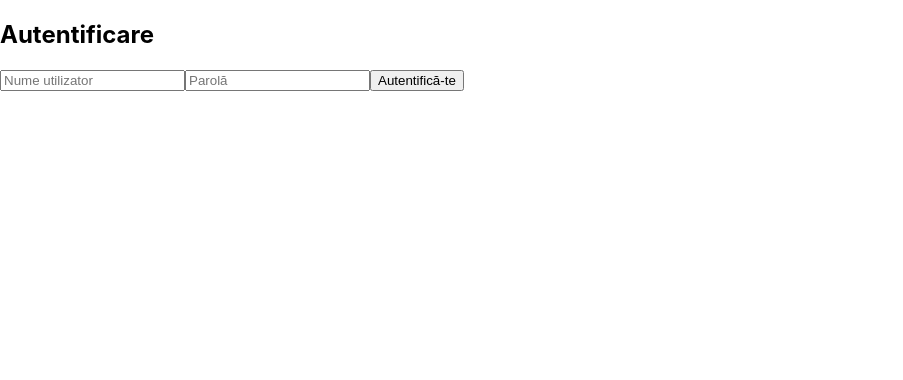
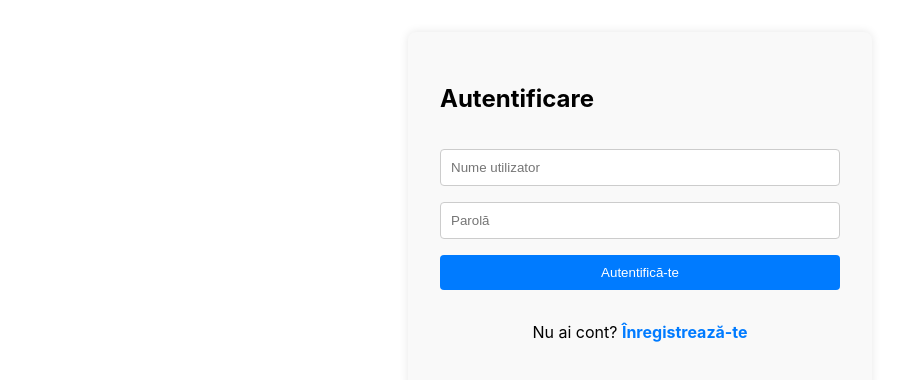
Before and after one commit to RuxandraSebes/Forum-App, a React (Create React App) app: page /login in a window 1280 px wide. Shown: the top 380 px of the page, without its empty margins (0-903 px from the left). Built offline with nearby package versions, Linux system fonts and the light colour scheme.

Commit message:
login si register stilizate + un user poate adauga intrebari doar daca e logat

```diff
--- a/src/pages/Home.jsx
+++ b/src/pages/Home.jsx
@@ -89,8 +89,12 @@ export default function Home() {
           </div>
         )}
         </div>
-      <h2>Adaugă o întrebare</h2>
-      <QuestionForm onAddQuestion={addQuestion} currentUser={currentUser} />
+        <h2>Adaugă o întrebare</h2>
+{currentUser ? (
+  <QuestionForm onAddQuestion={addQuestion} currentUser={currentUser} />
+) : (
+  <p>Trebuie să fii <Link to="/login">autentificat</Link> pentru a adăuga întrebări.</p>
+)}
 
       <h2>Lista întrebărilor</h2>
 
--- a/src/pages/Login.jsx
+++ b/src/pages/Login.jsx
@@ -1,10 +1,12 @@
 import { useState } from "react";
 import { loadFromStorage, saveToStorage } from "../utils/LocalStorage";
-import { useNavigate } from "react-router-dom";
+import { useNavigate, Link } from "react-router-dom";
 
 export default function Login() {
   const [username, setUsername] = useState("");
   const [password, setPassword] = useState("");
+  const [message, setMessage] = useState(null);
+  const [messageType, setMessageType] = useState("");
   const navigate = useNavigate();
 
   const handleLogin = (e) => {
@@ -15,24 +17,41 @@ export default function Login() {
     );
 
     if (!user) {
-      alert("Utilizator sau parolă greșită!");
+      setMessage("Utilizator sau parolă greșită!");
+      setMessageType("error");
       return;
     }
 
     saveToStorage("currentUser", user);
-    alert("Autentificare reușită!");
-    navigate("/");
+    setMessage("Autentificare reușită!");
+    setMessageType("success");
+    setTimeout(() => navigate("/"), 1000);
   };
 
   return (
-    <form onSubmit={handleLogin}>
+    <div style={styles.container}>
+      <form onSubmit={handleLogin} style={styles.form}>
         <h2>Autentificare</h2>
+
+        {message && (
+          <p
+            style={{
+              ...styles.message,
+              backgroundColor: messageType === "error" ? "#ffe0e0" : "#e0ffe0",
+              color: messageType === "error" ? "#cc0000" : "#006600",
+            }}
+          >
+            {message}
+          </p>
+        )}
+
         <input
           type="text"
           placeholder="Nume utilizator"
           value={username}
           onChange={(e) => setUsername(e.target.value)}
           required
+          style={styles.input}
         />
         <input
           type="password"
@@ -40,8 +59,64 @@ export default function Login() {
           value={password}
           onChange={(e) => setPassword(e.target.value)}
           required
+          style={styles.input}
         />
-      <button type="submit">Autentifică-te</button>
+        <button type="submit" style={styles.button}>Autentifică-te</button>
+
+        <p style={styles.registerText}>
+          Nu ai cont?{" "}
+          <Link to="/register" style={styles.link}>
+            Înregistrează-te
+          </Link>
+        </p>
       </form>
+    </div>
   );
 }
+
+const styles = {
+  container: {
+    display: "flex",
+    justifyContent: "center",
+    padding: "2rem",
+  },
+  form: {
+    width: "100%",
+    maxWidth: "400px",
+    display: "flex",
+    flexDirection: "column",
+    gap: "1rem",
+    backgroundColor: "#f9f9f9",
+    padding: "2rem",
+    borderRadius: "8px",
+    boxShadow: "0 0 10px rgba(0,0,0,0.1)",
+  },
+  input: {
+    padding: "10px",
+    borderRadius: "4px",
+    border: "1px solid #ccc",
+  },
+  button: {
+    padding: "10px",
+    backgroundColor: "#007bff",
+    color: "#fff",
+    border: "none",
+    borderRadius: "4px",
+    cursor: "pointer",
+  },
+  message: {
+    padding: "10px",
+    borderRadius: "4px",
+    fontWeight: "bold",
+    textAlign: "center",
+  },
+  registerText: {
+    textAlign: "center",
+    marginTop: "1rem",
+  },
+  link: {
+    color: "#007bff",
+    textDecoration: "none",
+    fontWeight: "bold",
+  },
+};
--- a/src/pages/Register.jsx
+++ b/src/pages/Register.jsx
@@ -1,10 +1,12 @@
 import { useState } from "react";
 import { loadFromStorage, saveToStorage } from "../utils/LocalStorage";
-import { useNavigate } from "react-router-dom";
+import { useNavigate, Link } from "react-router-dom";
 
 export default function Register() {
   const [username, setUsername] = useState("");
   const [password, setPassword] = useState("");
+  const [message, setMessage] = useState(null);
+  const [messageType, setMessageType] = useState("");
   const navigate = useNavigate();
 
   const handleRegister = (e) => {
@@ -12,26 +14,43 @@ export default function Register() {
     const users = loadFromStorage("users") || [];
 
     if (users.find((u) => u.username === username)) {
-      alert("Numele de utilizator există deja!");
+      setMessage("Numele de utilizator există deja!");
+      setMessageType("error");
       return;
     }
 
     const newUser = { username, password };
     users.push(newUser);
     saveToStorage("users", users);
-    alert("Înregistrare reușită!");
-    navigate("/login");
+    setMessage("Înregistrare reușită!");
+    setMessageType("success");
+    setTimeout(() => navigate("/login"), 1000);
   };
 
   return (
-    <form onSubmit={handleRegister}>
+    <div style={styles.container}>
+      <form onSubmit={handleRegister} style={styles.form}>
         <h2>Înregistrare</h2>
+
+        {message && (
+          <p
+            style={{
+              ...styles.message,
+              backgroundColor: messageType === "error" ? "#ffe0e0" : "#e0ffe0",
+              color: messageType === "error" ? "#cc0000" : "#006600",
+            }}
+          >
+            {message}
+          </p>
+        )}
+
         <input
           type="text"
           placeholder="Nume utilizator"
           value={username}
           onChange={(e) => setUsername(e.target.value)}
           required
+          style={styles.input}
         />
         <input
           type="password"
@@ -39,8 +58,64 @@ export default function Register() {
           value={password}
           onChange={(e) => setPassword(e.target.value)}
           required
+          style={styles.input}
         />
-      <button type="submit">Înregistrează-te</button>
+        <button type="submit" style={styles.button}>Înregistrează-te</button>
+
+        <p style={styles.registerText}>
+          Ai deja cont?{" "}
+          <Link to="/login" style={styles.link}>
+            Autentifică-te
+          </Link>
+        </p>
       </form>
+    </div>
   );
 }
+
+const styles = {
+  container: {
+    display: "flex",
+    justifyContent: "center",
+    padding: "2rem",
+  },
+  form: {
+    width: "100%",
+    maxWidth: "400px",
+    display: "flex",
+    flexDirection: "column",
+    gap: "1rem",
+    backgroundColor: "#f9f9f9",
+    padding: "2rem",
+    borderRadius: "8px",
+    boxShadow: "0 0 10px rgba(0,0,0,0.1)",
+  },
+  input: {
+    padding: "10px",
+    borderRadius: "4px",
+    border: "1px solid #ccc",
+  },
+  button: {
+    padding: "10px",
+    backgroundColor: "#28a745",
+    color: "#fff",
+    border: "none",
+    borderRadius: "4px",
+    cursor: "pointer",
+  },
+  message: {
+    padding: "10px",
+    borderRadius: "4px",
+    fontWeight: "bold",
+    textAlign: "center",
+  },
+  registerText: {
+    textAlign: "center",
+    marginTop: "1rem",
+  },
+  link: {
+    color: "#007bff",
+    textDecoration: "none",
+    fontWeight: "bold",
+  },
+};
```
Lines whose indentation alone changed are shown as unchanged.
